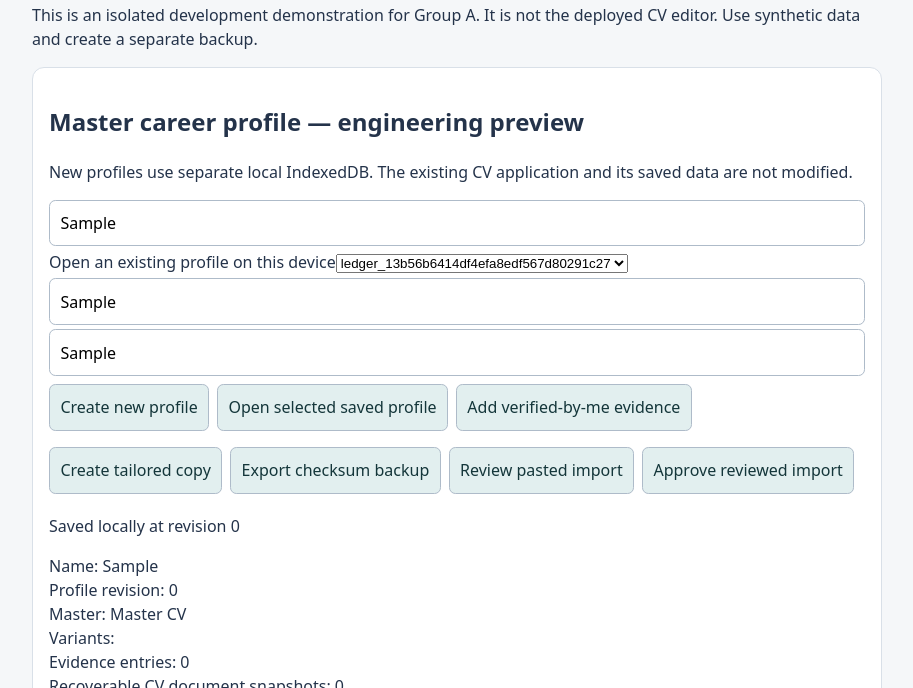
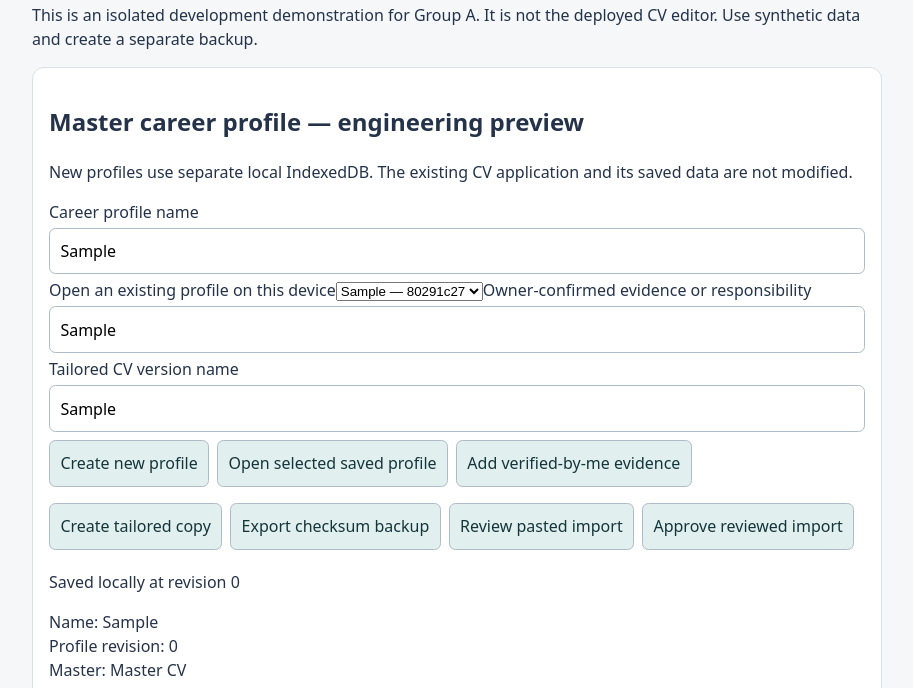
Before and after one commit to adjeiemmaaegh-web/Dr.Emma-Cv, a website: page development/group-a/profile-workbench.html in a window 1280 px wide. Both pictures are taken after typing "Sample", "Sample", "Sample", "Sample" into the empty fields and a click on the button "Create new profile". Shown: the part 112-800 px from the top of the page, without its empty margins (183-1096 px from the left). Drawn offline with Linux system fonts and the light colour scheme.

Commit message:
test(platform): cover denied/quota storage, wire route adapter and improve profile selection

```diff
--- a/development/group-a/profile-workbench.html
+++ b/development/group-a/profile-workbench.html
@@ -14,8 +14,11 @@ pre{font:inherit;white-space:pre-wrap;overflow-wrap:anywhere}
 </main>
 <script type="module">
 import {createCareerProfileWorkbenchRegistry} from '../../src/core/profile-workbench.mjs';
+import {createFrontendComposition} from '../../src/core/composition-root.mjs';
 const registry=createCareerProfileWorkbenchRegistry();
-registry.mount('career-profile-workbench',{host:document.getElementById('ledger-workbench-host')})
+const composer=createFrontendComposition({registry,host:document.getElementById('ledger-workbench-host'),
+ routes:{'/career-profile':'career-profile-workbench'}});
+composer.navigate('/career-profile')
  .catch(error=>{document.getElementById('ledger-workbench-host').textContent='Workbench could not start: '+error.message});
 </script>
 </body></html>
--- a/src/core/profile-workbench.mjs
+++ b/src/core/profile-workbench.mjs
@@ -37,6 +37,9 @@ export function registerCareerProfileWorkbench(registry,{repository}={}){
   const displayName=control(document,'input',{type:'text',placeholder:'Career profile name'});displayName.maxLength=120;
   const evidence=control(document,'input',{type:'text',placeholder:'Evidence-backed achievement or responsibility'});evidence.maxLength=3000;
   const variants=control(document,'input',{type:'text',placeholder:'Tailored CV version name'});variants.maxLength=120;
+  const nameLabel=control(document,'label',{text:'Career profile name'});nameLabel.append(displayName);
+  const evidenceLabel=control(document,'label',{text:'Owner-confirmed evidence or responsibility'});evidenceLabel.append(evidence);
+  const variantLabel=control(document,'label',{text:'Tailored CV version name'});variantLabel.append(variants);
   const importInput=control(document,'textarea',{placeholder:'Paste a previously exported Ledger profile backup or legacy CV JSON'});importInput.rows=5;
   const importReview=control(document,'pre');importReview.style.whiteSpace='pre-wrap';
   const savedPicker=control(document,'select');savedPicker.setAttribute('aria-label','Saved local profiles');
@@ -55,7 +58,12 @@ export function registerCareerProfileWorkbench(registry,{repository}={}){
     savedPicker.append(empty);return;
    }
    for(const id of ids){
-    const option=control(document,'option',{text:id});option.value=id;savedPicker.append(option);
+    const option=control(document,'option',{text:id});option.value=id;
+    try{
+     const saved=await store.load(id);
+     option.textContent=saved?saved.value.name+' — '+id.slice(-8):'Missing record — '+id.slice(-8);
+    }catch{option.textContent='Unreadable record — '+id.slice(-8)}
+    savedPicker.append(option);
    }
    if(profile&&ids.includes(profile.id))savedPicker.value=profile.id;
   }
@@ -152,7 +160,7 @@ export function registerCareerProfileWorkbench(registry,{repository}={}){
    pending=null;pendingRaw=null;
    importReview.textContent='Approved and saved. Imported claims require factual review.';
   });
-  root.append(heading,note,displayName,savedLabel,evidence,variants,actions,status,overview,
+  root.append(heading,note,nameLabel,savedLabel,evidenceLabel,variantLabel,actions,status,overview,
    control(document,'h3',{text:'Manual, review-only import'}),importInput,importReview);
   host.append(root);render();
   void refreshSavedProfiles().catch(()=>{status.textContent='Profile list unavailable; local storage may be blocked.'});
--- a/src/domain/storage/revision-store.mjs
+++ b/src/domain/storage/revision-store.mjs
@@ -63,7 +63,9 @@ export function createIndexedDBRevisionStore({indexedDBFactory=globalThis.indexe
  function db(){
   if(!opening)opening=new Promise((resolve,reject)=>{
    let done=false;
-   const request=indexedDBFactory.open(databaseName,1);
+   let request;
+   try{request=indexedDBFactory.open(databaseName,1)}
+   catch(error){done=true;reject(asStorageError(error));return}
    request.onupgradeneeded=()=>{
     const database=request.result;
     if(!database.objectStoreNames.contains(STORE))database.createObjectStore(STORE,{keyPath:'id'});
@@ -83,7 +85,9 @@ export function createIndexedDBRevisionStore({indexedDBFactory=globalThis.indexe
   const database=await db();
   return new Promise((resolve,reject)=>{
    let done=false,found=null;
-   const tx=database.transaction(STORE,'readonly');
+   let tx;
+   try{tx=database.transaction(STORE,'readonly')}
+   catch(error){reject(asStorageError(error));return}
    tx.objectStore(STORE).get(id).onsuccess=event=>{found=event.target.result||null};
    tx.oncomplete=()=>{done=true;try{resolve(copyRecord(found,id))}catch(e){reject(e)}};
    tx.onerror=tx.onabort=()=>{if(!done){done=true;reject(asStorageError(tx.error))}};
@@ -95,7 +99,9 @@ export function createIndexedDBRevisionStore({indexedDBFactory=globalThis.indexe
   const immutable=cloneData(value);
   return new Promise((resolve,reject)=>{
    let settled=false,accepted=false;
-   const tx=database.transaction(STORE,'readwrite');
+   let tx;
+   try{tx=database.transaction(STORE,'readwrite')}
+   catch(error){reject(asStorageError(error));return}
    const store=tx.objectStore(STORE);
    const get=store.get(id);
    get.onsuccess=()=>{
@@ -125,7 +131,9 @@ export function createIndexedDBRevisionStore({indexedDBFactory=globalThis.indexe
   const database=await db();
   return new Promise((resolve,reject)=>{
    let done=false,keys=[];
-   const tx=database.transaction(STORE,'readonly');
+   let tx;
+   try{tx=database.transaction(STORE,'readonly')}
+   catch(error){reject(asStorageError(error));return}
    const request=tx.objectStore(STORE).getAllKeys();
    request.onsuccess=()=>{keys=request.result};
    tx.oncomplete=()=>{
```
Also changed, not shown: tests/platform/revision-store.test.mjs (+30 -0 lines).
